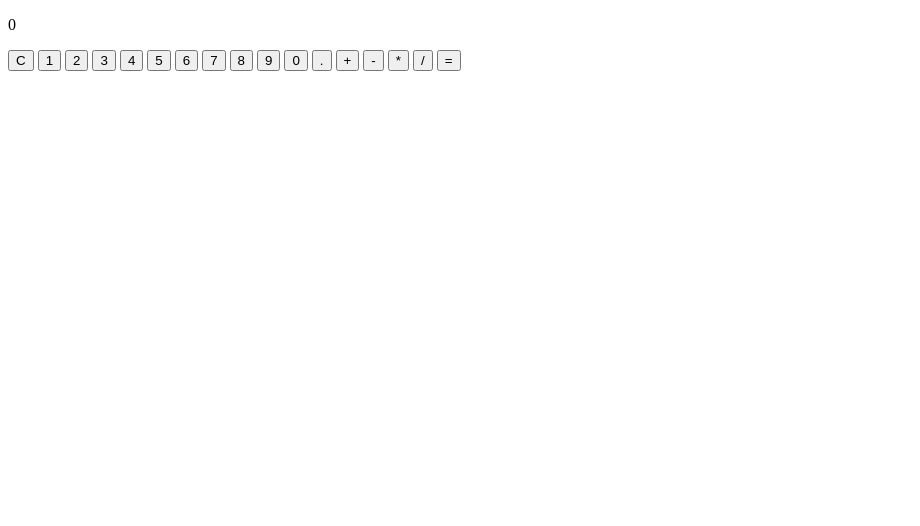
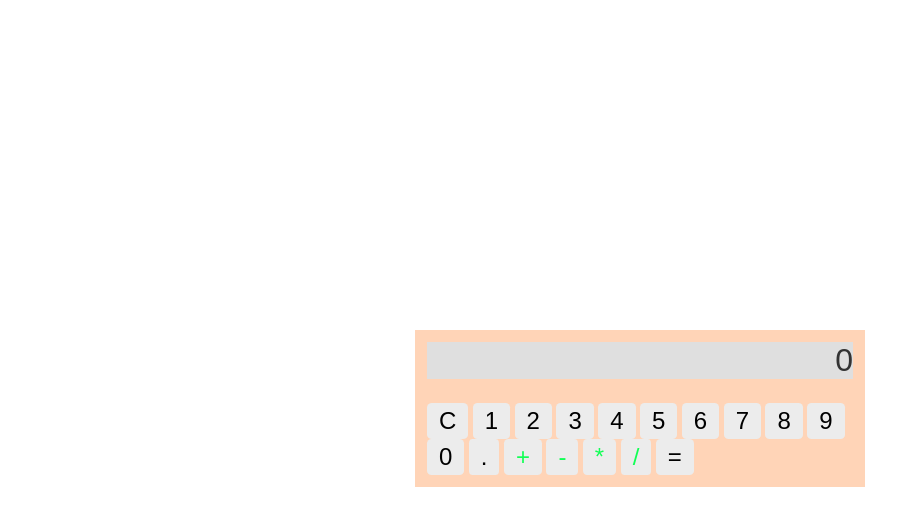
Before and after one commit to ExcentricEevee/calculator, a plain HTML site: page index.html in a window 1280 px wide. Shown: the whole page, without its empty margins (0-920 px from the left). Drawn offline with Linux system fonts and the light colour scheme.

Commit message:
Add baseline positioning and styling
HTML elements have been placed inside of a container and flexbox is used
to center the app and put its children into their proper places. Some
styling has also been applied to make the elements easier to look at.
The next update will continue from this baseline.

```diff
--- a/index.html
+++ b/index.html
@@ -8,7 +8,9 @@
     </head>
 
     <body>
+        <div class="flex-container">
             <p class="display">0</p>
+            <div class="buttons">
                 <button class="clear">C</button>
                 <button class="digit">1</button>
                 <button class="digit">2</button>
@@ -26,5 +28,7 @@
                 <button class="operator">*</button>
                 <button class="operator">/</button>
                 <button class="equals">=</button>
+            </div>
+        </div>
     </body>
 </html>
--- a/script.js
+++ b/script.js
@@ -57,7 +57,7 @@ digitBtns.forEach(btn => {
 function executeEquals() {
     secondNum = Number(display.textContent);
     if(secondNum === 0 && operator === '/') {
-        display.textContent = "You know that's not a thing. Don't break my calculator";
+        display.textContent = "That's not a thing. Don't break my calculator";
         clearVariables();
     } else {
         display.textContent = operate(operator, firstNum, secondNum);
--- a/style.css
+++ b/style.css
@@ -0,0 +1,39 @@
+body {
+    height: 100vh;
+    display: flex;
+    justify-content: center;
+    align-items: center;
+    font-family: Arial, Helvetica, sans-serif;
+    box-sizing: border-box;
+}
+
+.flex-container {
+    width: 450px;
+    display: flex;
+    flex-direction: column;
+    background-color: #ff660048;
+}
+
+.display {
+    margin: 12px;
+    font-size: 32px;
+    text-align: right;
+    color: #333;
+    background-color: #dfdfdf;
+}
+
+.buttons {
+    margin: 12px;
+}
+
+.buttons > * {
+    font-size: 24px;
+    padding: 4px 12px;
+    border-style: none;
+    border-radius: 12%;
+    background-color: #ececec;
+}
+
+.operator {
+    color: #12ff55;
+}
```
Lines whose indentation alone changed are shown as unchanged.
